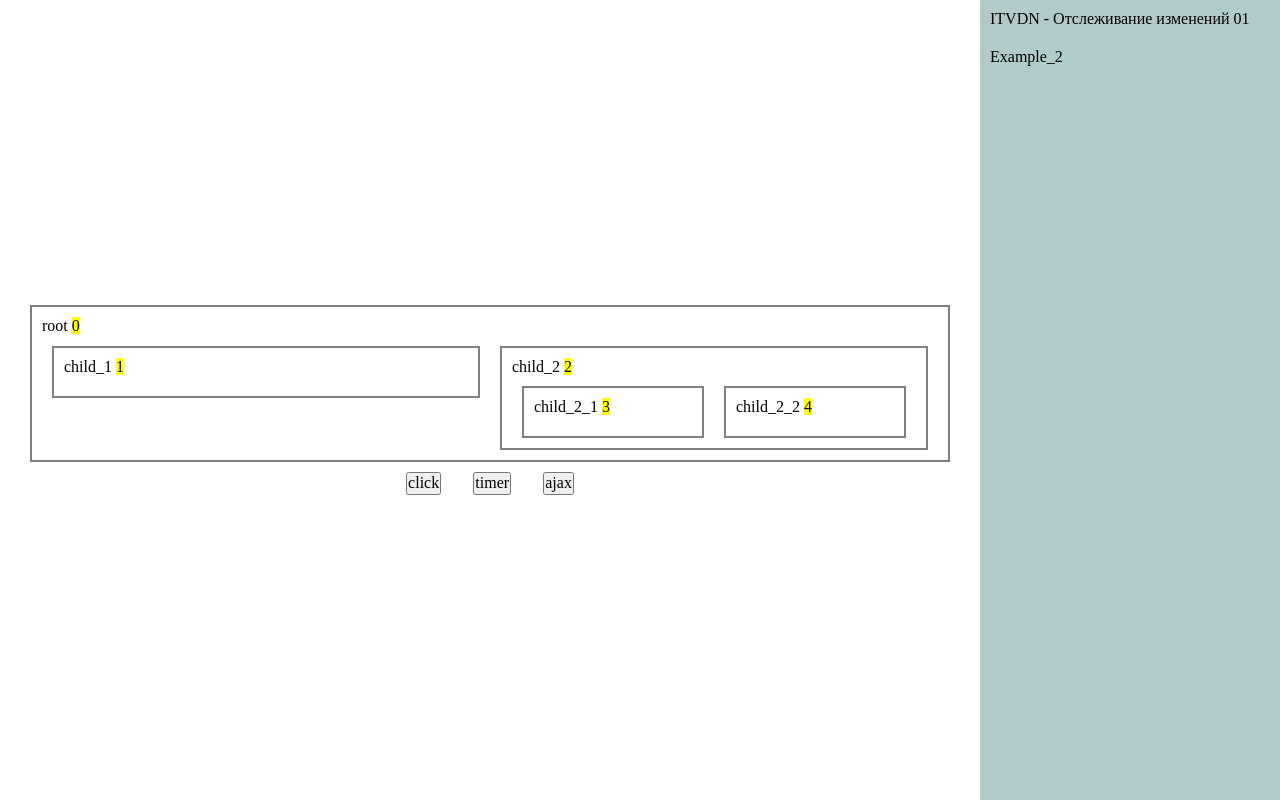
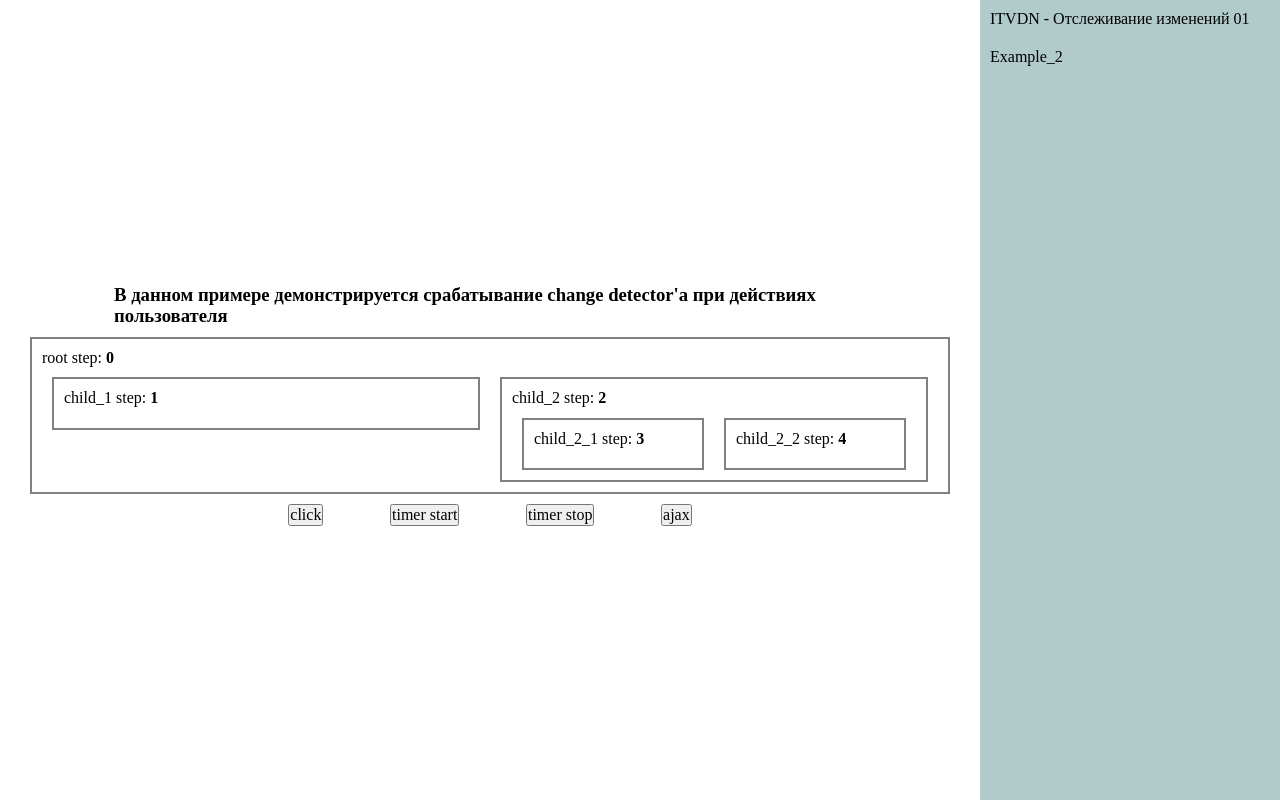
Before and after one commit to Tonneltromb/angular-7-examples, an Angular app: page /examples in a window 1280 px wide. Both pictures are taken after a click on the element "ITVDN - Отслеживание изменений 01". Built offline with nearby package versions, Linux system fonts and the light colour scheme.

Commit message:
itvdn change detection lesson example 01 corrected styles

```diff
--- a/src/app/modules/examples/components/itvdn-change-detection-01/card/card.component.css
+++ b/src/app/modules/examples/components/itvdn-change-detection-01/card/card.component.css
@@ -1,10 +1,13 @@
 app-card {
-  display: block;
+  display: flex;
+  align-self: flex-start;
   width: 100%;
 }
 .card-component {
   border: 2px solid grey;
-  max-width: 100%;
+  width: 100%;
+  display: flex;
+  flex-direction: column;
   padding: 10px;
   margin: auto 10px;
 }
--- a/src/app/modules/examples/components/itvdn-change-detection-01/card/card.component.html
+++ b/src/app/modules/examples/components/itvdn-change-detection-01/card/card.component.html
@@ -1,5 +1,5 @@
 <div class="card-component">
-  {{name}} <mark>{{checkPosition}}</mark>
+  <span>{{name}} step: <b>{{checkPosition}}</b></span>
   <div class="nested-cards">
     <ng-content></ng-content>
   </div>
--- a/src/app/modules/examples/components/itvdn-change-detection-01/itvdn-cd-01.component.css
+++ b/src/app/modules/examples/components/itvdn-change-detection-01/itvdn-cd-01.component.css
@@ -8,8 +8,13 @@
   padding: 20px;
 }
 
+.container__header {
+  width: 80%;
+  margin: 10px 0;
+}
+
 .container__buttons {
-  width: 200px;
+  width: 50%;
   margin-top: 10px;
   display: flex;
   justify-content: space-around;
--- a/src/app/modules/examples/components/itvdn-change-detection-01/itvdn-cd-01.component.html
+++ b/src/app/modules/examples/components/itvdn-change-detection-01/itvdn-cd-01.component.html
@@ -1,4 +1,5 @@
 <div class="container">
+  <h3 class="container__header">В данном примере демонстрируется срабатывание change detector'а при действиях пользователя</h3>
   <app-card [name]="'root'">
     <app-card [name]="'child_1'"></app-card>
     <app-card [name]="'child_2'">
@@ -8,7 +9,8 @@
   </app-card>
   <div class="container__buttons">
     <button (click)="onClickHandler()">click</button>
-    <button (click)="onTimerStartClickHandler()">timer</button>
+    <button (click)="onStartIntervalClickHandler()">timer start</button>
+    <button (click)="onStopIntervalClickHandler()">timer stop</button>
     <button (click)="onAjaxSendClickHandler()">ajax</button>
   </div>
 </div>
--- a/src/app/modules/examples/components/itvdn-change-detection-01/itvdn-cd-01.component.ts
+++ b/src/app/modules/examples/components/itvdn-change-detection-01/itvdn-cd-01.component.ts
@@ -9,7 +9,7 @@ import axios from 'axios';
   encapsulation: ViewEncapsulation.None
 })
 export class ITVDNChangeDetection01Component implements OnInit {
-
+  private intervalId: number;
   constructor() { }
 
   ngOnInit() {
@@ -19,14 +19,22 @@ export class ITVDNChangeDetection01Component implements OnInit {
     console.log('was clicked');
   }
 
-  onTimerStartClickHandler() {
-    setInterval(() => {
+  onStartIntervalClickHandler() {
+    this.intervalId = setInterval(() => {
     }, 2000);
+  }
+  onStopIntervalClickHandler() {
+    clearInterval(this.intervalId);
   }
 
   onAjaxSendClickHandler() {
-    axios.get('http://localhost:4200')
-      .then(r => console.log(r))
-      .catch(e => console.log(e));
+    // axios.get('http://localhost:4200')
+    //   .then(r => console.log(r))
+    //   .catch(e => console.log(e));
+    const xhr = new XMLHttpRequest();
+    xhr.open('GET', 'http://localhost:4200', true);
+    xhr.addEventListener('load', () => console.log('load'));
+    xhr.addEventListener('error', () => console.log('error'));
+    xhr.send();
   }
 }
```
